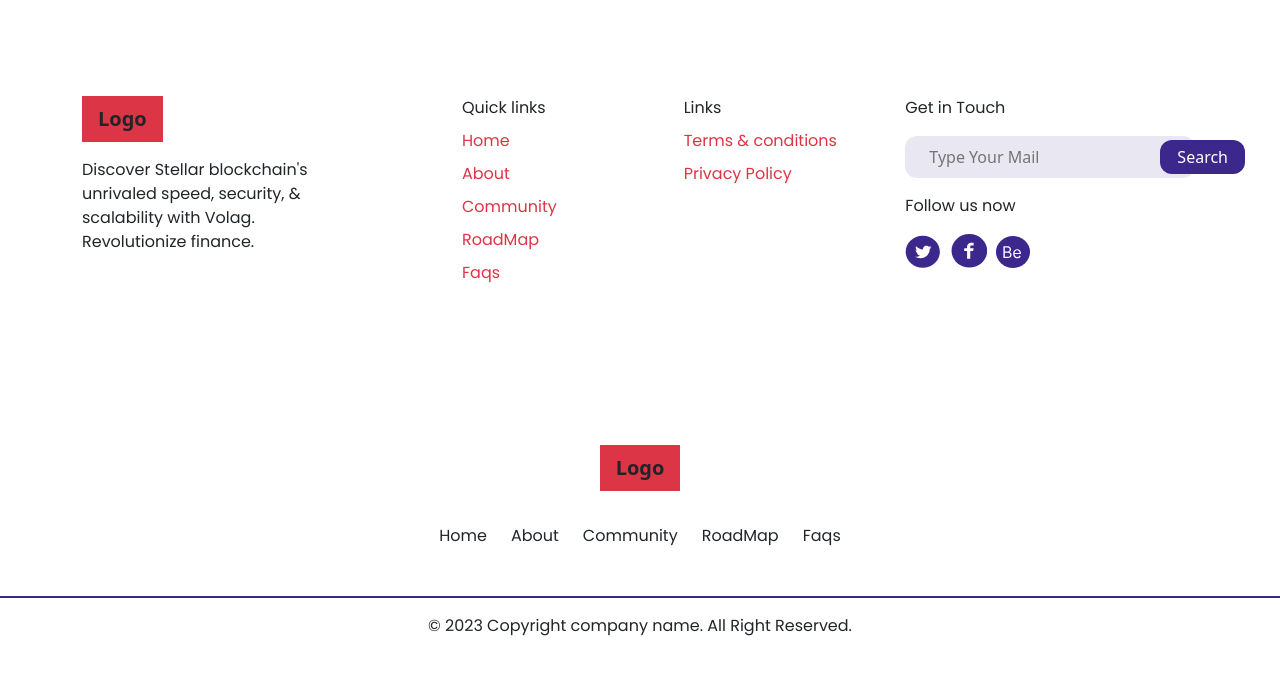
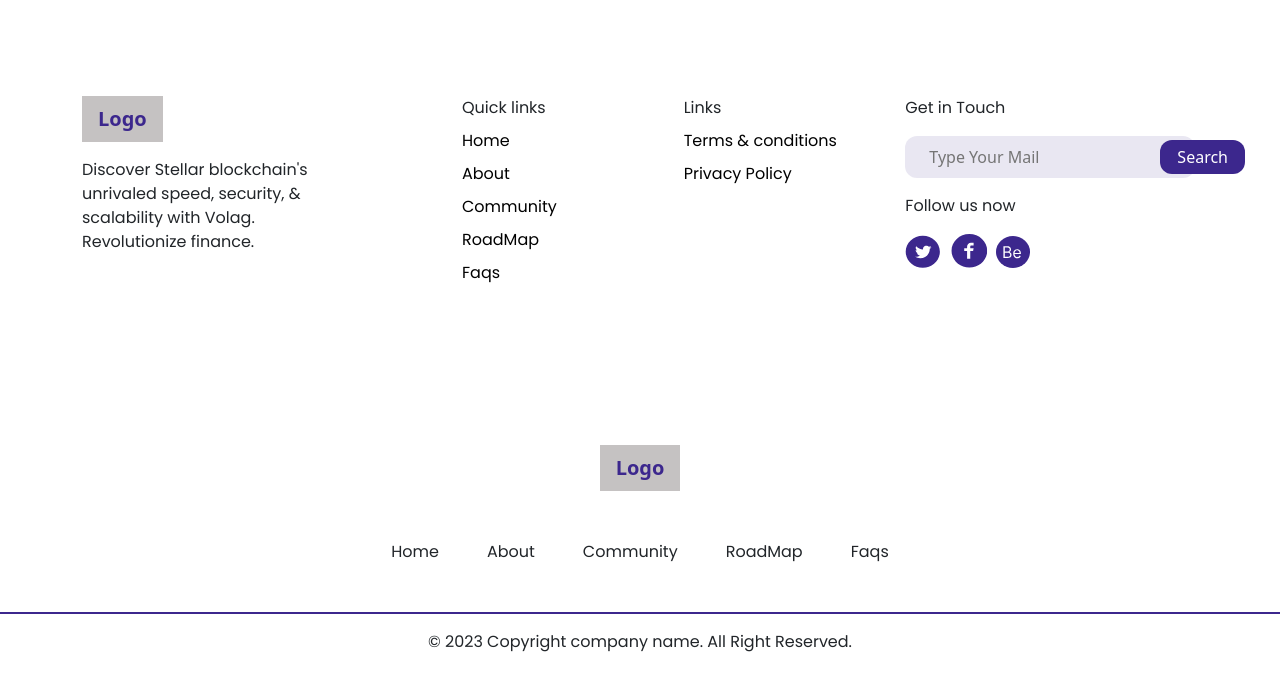
Before and after one commit to neharadialcode/bootstrap-common-components, a React (Create React App) app: page /footer in a window 1280 px wide. Shown: the top 690 px of the page. Built offline with nearby package versions, Linux system fonts and the light colour scheme.

Commit message:
code push the update baranch

```diff
--- a/src/App.css
+++ b/src/App.css
@@ -30,6 +30,9 @@
 .clr_lightBrown {
   color: var(--clr-lightBrown);
 }
+.clr_purple{
+  color: var(--clr-purple);
+}
 /* bg color */
 .bg_purple {
   background: var(--clr-purple);
--- a/src/App.js
+++ b/src/App.js
@@ -13,6 +13,7 @@ import Form from "./views/Form";
 import FaqsOne from "./components/faqs/FaqsOne";
 import Faqs from "./components/faqs/Faqs";
 import Footer from "./components/footer/Footer";
+import Vedio from "./components/vedio/Vedio";
 
 function App() {
   return (
@@ -26,6 +27,7 @@ function App() {
           <Route path="/form" element={<Form />} />
           <Route path="/faqs" element={<Faqs />} />
           <Route path="/footer" element={<Footer />} />
+          <Route path="/vedio" element={<Vedio/>} />
         </Routes>
       </BrowserRouter>
     </>
--- a/src/components/Main.jsx
+++ b/src/components/Main.jsx
@@ -29,6 +29,9 @@ const Main = () => {
         >
           Footer
         </a>
+        <a href="/vedio" className="py-2 px-4 bg-info border-0 text-white ms-3">
+          Vedio
+        </a>
       </div>
     </>
   );
--- a/src/components/faqs/FaqsOne.jsx
+++ b/src/components/faqs/FaqsOne.jsx
@@ -13,10 +13,9 @@ const FaqsOne = () => {
         <Accordion defaultActiveKey="0">
           <Accordion.Item eventKey="0">
             <Accordion.Header>
-              1. What is a cryptocurrency token?
+              1. <span> What is a cryptocurrency token?</span>
             </Accordion.Header>
-            <Accordion.Body>
-              <span className='border_top'></span>
+            <Accordion.Body className="">
               Lorem ipsum dolor sit amet consectetur. Velit pulvinar libero
               porttitor quam sed aliquet. Sodales vulputate elementum arcu
               donec. Feugiat nibh ullamcorper egestas lectus risus ornare
@@ -27,7 +26,7 @@ const FaqsOne = () => {
           </Accordion.Item>
           <Accordion.Item eventKey="1" className=" mt-3">
             <Accordion.Header>
-              2. How can I buy cryptocurrency tokens?
+              2. <span> How can I buy cryptocurrency tokens?</span>
             </Accordion.Header>
             <Accordion.Body>
               Lorem ipsum dolor sit amet, consectetur adipiscing elit, sed do
@@ -41,7 +40,7 @@ const FaqsOne = () => {
           </Accordion.Item>
           <Accordion.Item eventKey="2" className=" mt-3">
             <Accordion.Header>
-              3. How can I buy cryptocurrency tokens?
+              3. <span>How can I buy cryptocurrency tokens?</span>
             </Accordion.Header>
             <Accordion.Body>
               Lorem ipsum dolor sit amet, consectetur adipiscing elit, sed do
@@ -55,7 +54,7 @@ const FaqsOne = () => {
           </Accordion.Item>
           <Accordion.Item eventKey="3" className=" mt-3">
             <Accordion.Header>
-              4. How can I buy cryptocurrency tokens?
+              4. <span>How can I buy cryptocurrency tokens?</span>
             </Accordion.Header>
             <Accordion.Body>
               Lorem ipsum dolor sit amet, consectetur adipiscing elit, sed do
--- a/src/components/footer/FooterOne.jsx
+++ b/src/components/footer/FooterOne.jsx
@@ -8,9 +8,9 @@ const FooterOne = () => {
       <div className=" container">
         <div className=" row justify-content-between ">
           <div className=" col-xl-3">
-            <p className=" fw-semibold fs-5 bg-danger d-inline-block py-2 px-3 ">
+            <a href="#" className=" fw-semibold fs-5 bg_logo clr_purple d-inline-block py-2 px-3 mb-3">
               Logo
-            </p>
+            </a>
             <p className=" font-sm ff_poppins">
               Discover Stellar blockchain's unrivaled speed, security, &
               scalability with Volag. Revolutionize finance.
@@ -18,52 +18,52 @@ const FooterOne = () => {
           </div>
           <div className="col-xl-8">
             <div className=" row justify-content-between">
-              <div className=" col-6 col-lg-3">
+              <div className=" col-sm-6 col-md-3">
                 <ul className=" ps-0">
                   <li className="font-sm ff_poppins text-dark">Quick links</li>
                   <li className=" mt-2">
-                    <a href="#" className="font-sm ff_poppins text-danger">
+                    <a href="#" className="font-sm ff_poppins text-black">
                       Home
                     </a>
                   </li>
                   <li className=" mt-2">
-                    <a href="#" className="font-sm ff_poppins text-danger">
+                    <a href="#" className="font-sm ff_poppins text-black">
                       About
                     </a>
                   </li>
                   <li className=" mt-2">
-                    <a href="#" className="font-sm ff_poppins text-danger">
+                    <a href="#" className="font-sm ff_poppins text-black">
                       Community
                     </a>
                   </li>
                   <li className=" mt-2">
-                    <a href="#" className="font-sm ff_poppins text-danger">
+                    <a href="#" className="font-sm ff_poppins text-black">
                       RoadMap
                     </a>
                   </li>
                   <li className=" mt-2">
-                    <a href="#" className="font-sm ff_poppins text-danger">
+                    <a href="#" className="font-sm ff_poppins text-black">
                       Faqs
                     </a>
                   </li>
                 </ul>
               </div>
-              <div className=" col-6 col-lg-3">
+              <div className=" col-sm-6 col-md-3">
                 <ul className=" ps-0">
                   <li className="font-sm ff_poppins text-dark">Links</li>
                   <li className=" mt-2">
-                    <a href="#" className="font-sm ff_poppins text-danger">
+                    <a href="#" className="font-sm ff_poppins text-black">
                       Terms & conditions
                     </a>
                   </li>
                   <li className=" mt-2">
-                    <a href="#" className="font-sm ff_poppins text-danger">
+                    <a href="#" className="font-sm ff_poppins text-black">
                       Privacy Policy
                     </a>
                   </li>
                 </ul>
               </div>
-              <div className="col-sm-6 col-lg-4 col-xl-5">
+              <div className=" col-sm-6 col-md-5">
                 <p className="font-sm ff_poppins">Get in Touch</p>
                 <form>
                   <div className=" mt-0">
--- a/src/components/footer/FooterTwo.jsx
+++ b/src/components/footer/FooterTwo.jsx
@@ -5,32 +5,35 @@ const FooterTwo = () => {
     <div className=" py-5 mt-5">
       <div className=" container">
         <div className=" text-center">
-          <p className=" fw-semibold fs-5 bg-danger d-inline-block py-2 px-3 mb-0">
+          <a
+            href="#"
+            className=" fw-semibold fs-5 bg_logo clr_purple d-inline-block py-2 px-3 mb-3"
+          >
             Logo
-          </p>
-          <ul className=" row ps-0  align-items-center justify-content-center mt-4">
-            <li className=" col-4 col-sm-auto mt-2">
-              <a href="#" className="font-sm ff_poppins text-dark">
+          </a>
+          <ul className=" d-flex ps-0 flex-wrap gap-5 align-items-center justify-content-center mt-4">
+            <li className="mt-2">
+              <a href="#" className="font-sm ff_poppins text-dark text-start">
                 Home
               </a>
             </li>
-            <li className=" col-4 col-sm-auto mt-2">
-              <a href="#" className="font-sm ff_poppins text-dark">
+            <li className="mt-2">
+              <a href="#" className="font-sm ff_poppins text-dark text-start">
                 About
               </a>
             </li>
-            <li className=" col-4 col-sm-auto mt-2">
-              <a href="#" className="font-sm ff_poppins text-dark">
+            <li className="mt-2">
+              <a href="#" className="font-sm ff_poppins text-dark text-start">
                 Community
               </a>
             </li>
-            <li className=" col-4 col-sm-auto mt-2">
-              <a href="#" className="font-sm ff_poppins text-dark">
+            <li className="mt-2">
+              <a href="#" className="font-sm ff_poppins text-dark text-start">
                 RoadMap
               </a>
             </li>
-            <li className=" col-4 col-sm-auto mt-2">
-              <a href="#" className="font-sm ff_poppins text-dark">
+            <li className="mt-2">
+              <a href="#" className="font-sm ff_poppins text-dark text-start">
                 Faqs
               </a>
             </li>
--- /dev/null
+++ b/src/components/vedio/Vedio.jsx
@@ -0,0 +1,14 @@
+import React from 'react'
+import vedioRandom from "../../assetsFolder/images/video/crescent_moon_-_27186 (1080p).mp4";
+const Vedio = () => {
+  return (
+    <>
+      <div className=" container mt-5">
+        <iframe src={vedioRandom} className=' w-100 min-vh-100'/>
+        {/* <iframe frameborder="0"></iframe> */}
+      </div>
+    </>
+  );
+}
+
+export default Vedio
--- a/src/hero.css
+++ b/src/hero.css
@@ -176,7 +176,7 @@
     display: flex;
     align-items: center;
     width: 100%;
-    padding: var(--bs-accordion-btn-padding-y) var(--bs-accordion-btn-padding-x);
+    padding: 16px 24px !important;
     color: #3C278D !important;
 font-size: 20px !important;
 font-weight: 400px !important;
@@ -203,16 +203,14 @@ font-weight: 400px !important;
     box-shadow: transparent !important;
       font-weight: 600px !important;
 }
-
 .accordion-item {
     color: var(--bs-accordion-color);
     background-color: transparent !important;
     border: transparent !important;
-        border: 2px solid #3C278D !important;
+        border: 1px solid #3C278D !important;
+            border-radius: 10px !important;
 
-}
-.accordion-item {
-    border-radius: 10px !important;
+
 }
 button:focus{
     outline: none !important;
@@ -224,7 +222,7 @@ button:focus{
 
     margin-left: auto;
     content: "";
-    background-image: url("../src/assetsFolder/images/svg/Arrow\ -\ Down\ Circle.svg");
+    background-image: url("../src/assetsFolder/images/svg/Arrow\ -\ Down\ Circle.svg") !important   ;
     background-repeat: no-repeat;
 }
 .border_top{
@@ -248,3 +246,7 @@ background: #3C278D;
 .footer_bordeer_top{
     border-top: 2px solid #3C278D;
 }
+/*===============colors===============*/
+.bg_logo{
+  background-color:#C5C2C2 !important;
+}
```
Also changed, not shown: 1 other file (tests, documents, lock files or other folders).
